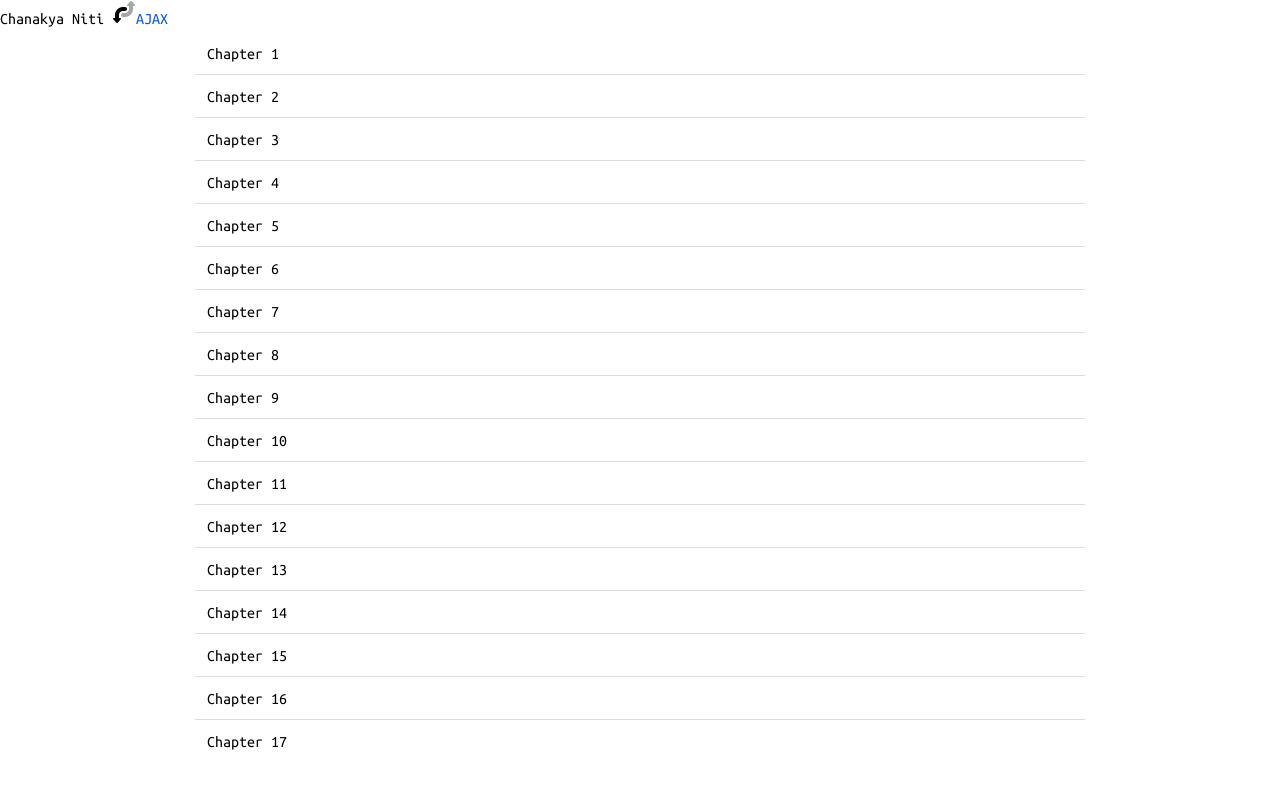
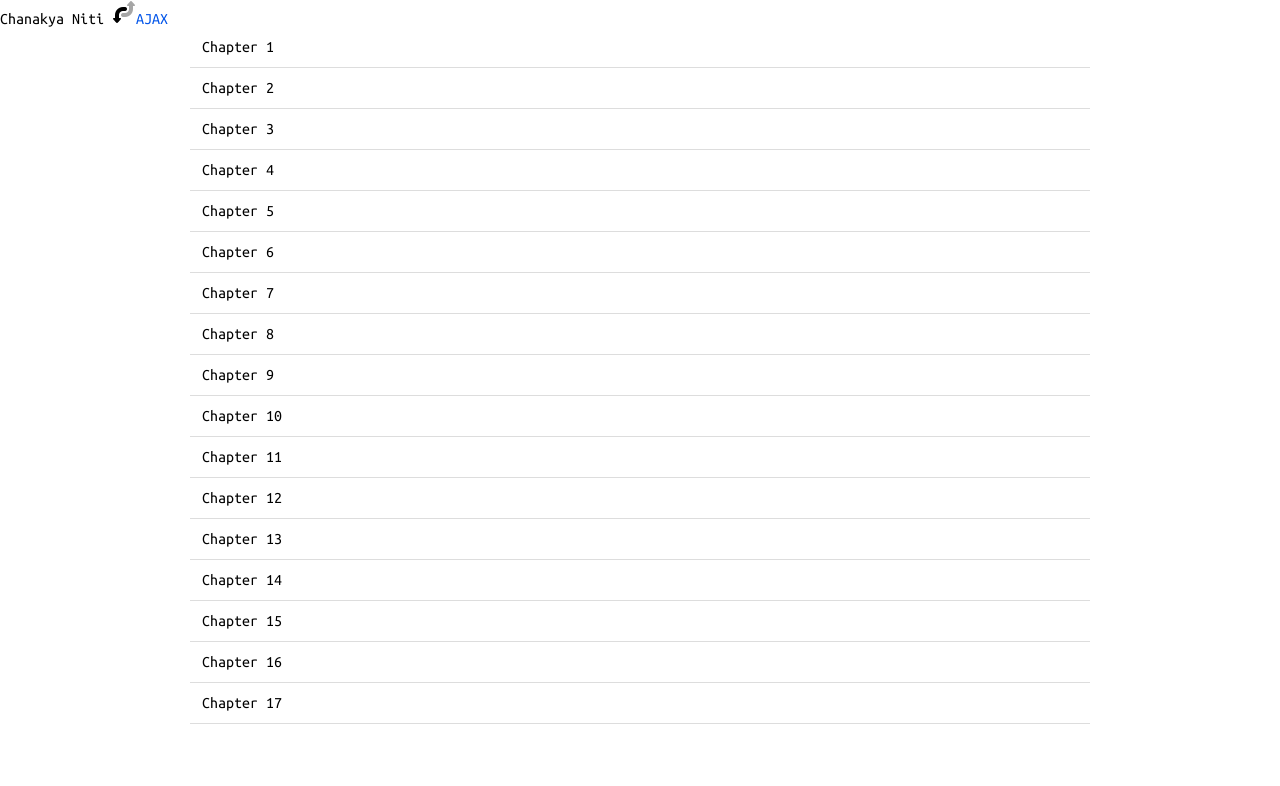
Before and after one commit to siddharthjkamra/niti-book, a plain HTML site: page index.html in a window 1280 px wide. Drawn offline with nearby package versions, Linux system fonts and the light colour scheme.

Commit message:
update style.css

```diff
--- a/assets/style.css
+++ b/assets/style.css
@@ -9,6 +9,7 @@
 */
 * {
   font-family: "Ubuntu Mono", monospace!important;
+  scroll-behavior: smooth;
 }
 body {
     /* font-family: 'Noto Serif Devanagari', serif; */
@@ -37,20 +38,20 @@ h1, h2 {
     max-width: 900px;
     margin: 0 auto;
     list-style-type: none;
-    padding: 5px;
 }
 .chapter-item, .verse-item {
     cursor: pointer;
     padding: 12px;
     border-bottom: 1px solid #ddd;
-    margin: 2px 0px 2px 0px;
     font-size: 16px;
 }
+/*
 .chapter-item:last-child, .verse-item:last-child {
   border-bottom: 0px;
 }
+*/
 .chapter-item:hover, .verse-item:hover {
-    background-color: #f0f0f0;
+  background-color: #f0f0f0;
 }
 #toast {
     visibility: hidden;
```
